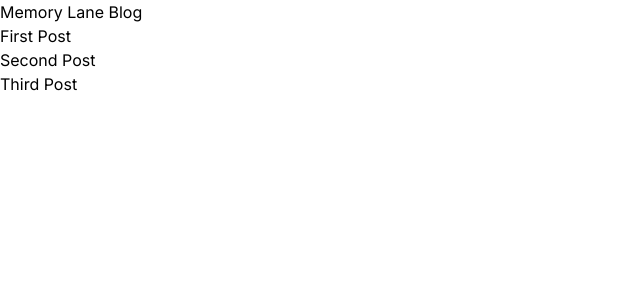
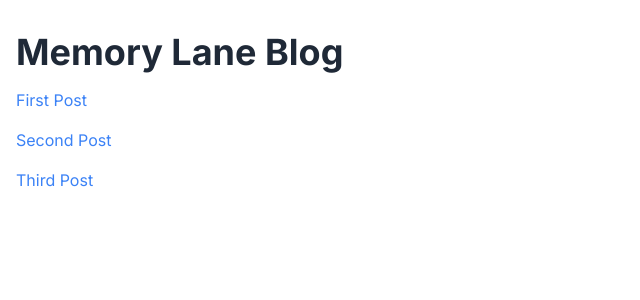
Before and after one commit to FarmerSamuel-FS/MemoryLane, a Next.js app: page / in a window 1280 px wide. Shown: the top 300 px of the page, without its empty margins (0-640 px from the left). Built offline with nearby package versions, Linux system fonts and the light colour scheme.

Commit message:
Update page.js

```diff
--- a/app/page.js
+++ b/app/page.js
@@ -4,17 +4,23 @@ import Layout from "./layout";
 export default function Home() {
   return (
     <Layout>
-      <div>
-        <h1>Memory Lane Blog</h1>
-        <ul>
+      <div className="container mx-auto px-4 py-8">
+        <h1 className="text-4xl font-bold text-gray-800 mb-4">Memory Lane Blog</h1>
+        <ul className="space-y-4">
           <li>
-            <Link href="/posts/first-post">First Post</Link>
+            <Link href="/posts/first-post">
+              <a className="text-blue-500 hover:text-blue-700">First Post</a>
+            </Link>
           </li>
           <li>
-            <Link href="/posts/second-post">Second Post</Link>
+            <Link href="/posts/second-post">
+              <a className="text-blue-500 hover:text-blue-700">Second Post</a>
+            </Link>
           </li>
           <li>
-            <Link href="/posts/third-post">Third Post</Link>
+            <Link href="/posts/third-post">
+              <a className="text-blue-500 hover:text-blue-700">Third Post</a>
+            </Link>
           </li>
         </ul>
       </div>
```
